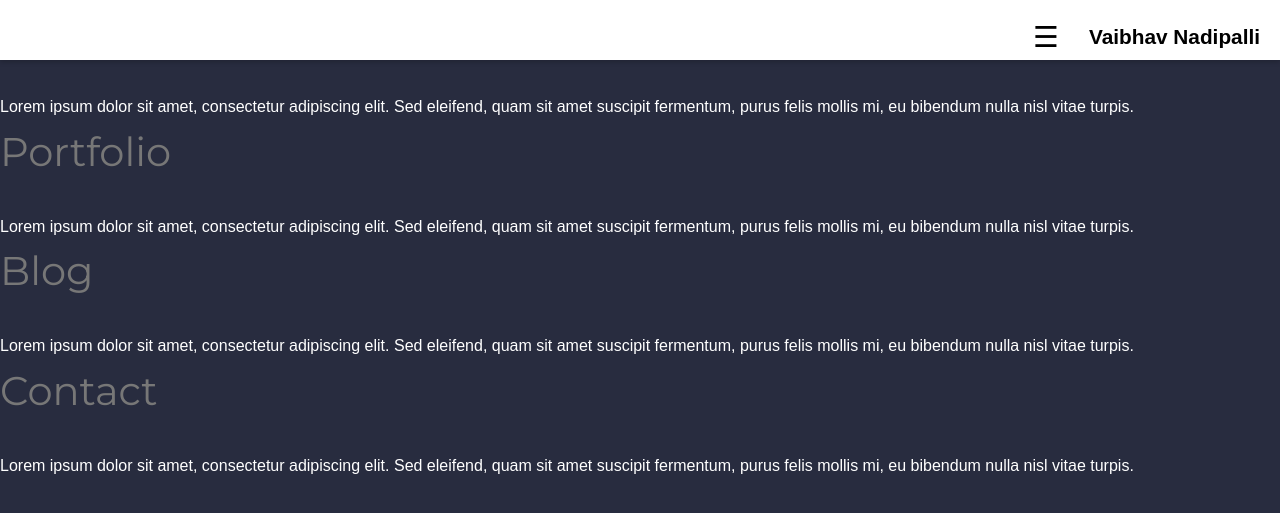
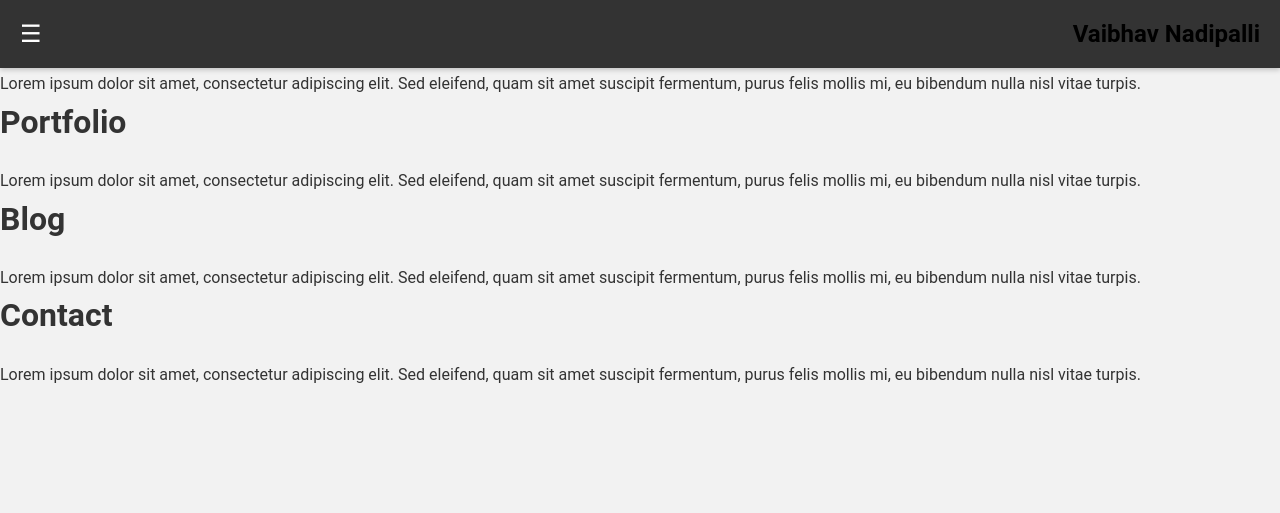
Before and after one commit to Vaibhav-Nadipalli/vaibhav-nadipalli.github.io, a Jekyll site: the page built from index.markdown, in a window 1280 px wide. Shown: the top 513 px of the page. Built offline with Jekyll 4.4.1, drawn with Linux system fonts in a browser that asks for light colours.

Commit message:
Update styles.css

```diff
--- a/assets/css/styles.css
+++ b/assets/css/styles.css
@@ -7,25 +7,24 @@
 
 /* Basic body styling */
 body {
-    font-family: Arial, sans-serif;
+    font-family: 'Roboto', sans-serif;
     line-height: 1.6;
-    background-color: #282c3f;
-    color: #fff;
+    background-color: #f2f2f2;
+    color: #333;
     margin: 0;
     padding: 0;
 }
 
 /* Navigation bar styling */
 header {
-    background-color: #fff;
-    color: #000;
+    background-color: #333;
+    color: #fff;
     position: fixed;
     width: 100%;
     top: 0;
     z-index: 1000;
-    padding: 10px 0; /* Slightly reduced padding for a cleaner look */
+    padding: 15px 0;
     box-shadow: 0 2px 5px rgba(0, 0, 0, 0.2);
-    height: 60px;
 }
 
 .nav-container {
@@ -36,16 +35,15 @@
 }
 
 .nav-title {
-    font-size: 1.3em;
-    color: #000;
-    margin: 10px 0;
+    font-size: 1.5em;
+    color: #fff;
+    margin: 0;
     padding: 0;
-    margin-left: 10px; /* Adjusted margin for better alignment */
 }
 
 .nav-title a {
     text-decoration: none;
-    color: #000;
+    color: #fff;
 }
 
 .nav-toggle {
@@ -53,10 +51,8 @@
 }
 
 .nav-toggle-label {
-    font-size: 1.8em;
+    font-size: 1.5em;
     cursor: pointer;
-    margin-left: auto;
-    margin-right: 20px;
 }
 
 .nav-menu {
@@ -65,7 +61,7 @@
     top: 60px;
     left: 0;
     width: 100%;
-    background-color: #fff;
+    background-color: #333;
     box-shadow: 0 2px 5px rgba(0, 0, 0, 0.2);
     flex-direction: column;
     align-items: center;
@@ -77,17 +73,17 @@
 }
 
 .nav-links li {
-    margin-left: 15px; /* Slightly reduced margin between menu items */
+    margin-right: 15px;
 }
 
-.nav-links li:first-child {
-    margin-left: 0;
+.nav-links li:last-child {
+    margin-right: 0;
 }
 
 .nav-links li a {
-    color: #000;
+    color: #fff;
     text-decoration: none;
-    padding: 10px 15px; /* Increased padding for easier tap on mobile */
+    padding: 10px 15px;
     transition: color 0.3s ease;
 }
 
@@ -98,87 +94,29 @@
 /* Show nav links when checkbox is checked */
 .nav-toggle:checked + .nav-menu {
     display: flex;
-    position: absolute;
-    top: 60px;
-    left: 0;
-    width: 100%;
-    background-color: #fff;
-    flex-direction: column;
-    align-items: center;
-    box-shadow: 0 2px 5px rgba(0, 0, 0, 0.2);
 }
 
 /* Main content area */
 .main-content {
-    max-width: 1000px;
-    margin: 75px auto 20px;
+    max-width: 800px;
+    margin: 100px auto;
     padding: 20px;
-    background-color: #282c3f;
-    color: #fff;
+    background-color: #fff;
+    color: #333;
+    box-shadow: 0 0 10px rgba(0, 0, 0, 0.1);
 }
 
 .section-container {
-    display: grid;
-    grid-template-columns: auto;
-    grid-gap: 50px;
-    align-items: start;
+    margin-top: 50px;
 }
 
 .section-title {
-    font-family: 'Montserrat', sans-serif;
-    font-weight: normal;
-    font-size: 2.5em;
-    margin-bottom: 30px;
-    color: #777;
-    grid-column: 1;
+    font-size: 2em;
+    font-weight: bold;
+    color: #333;
+    margin-bottom: 20px;
 }
 
 .section-content {
-    font-size: 1em;
     line-height: 1.8;
-    grid-column: 2;
-    padding-left: 20px;
 }
-
-/* Media query for mobile */
-@media (max-width: 768px) {
-    .nav-container {
-        padding: 0 10px;
-    }
-
-    .nav-title {
-        font-size: 1.1em;
-        margin-left: 10px;
-    }
-
-    .nav-toggle-label {
-        margin-right: 10px;
-        margin-top: 7px;
-    }
-
-    .nav-menu {
-        display: none;
-        position: absolute;
-        top: 60px;
-        left: 0;
-        width: 100%;
-        background-color: #fff;
-        box-shadow: 0 2px 5px rgba(0, 0, 0, 0.2);
-        flex-direction: column;
-        align-items: center;
-    }
-
-    .nav-links {
-        flex-direction: column;
-        align-items: center;
-        margin-top: 7px;
-    }
-
-    .nav-links li {
-        margin: 10px 0; /* Adjusted margin for better spacing */
-    }
-
-    .main-content {
-        margin-top: 70px;
-    }
-}
```
